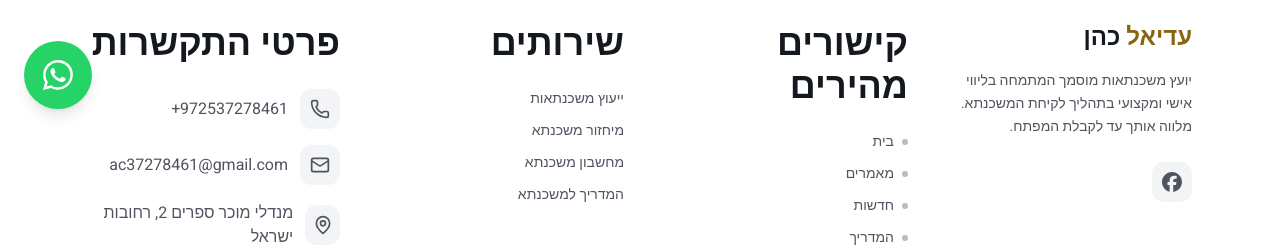
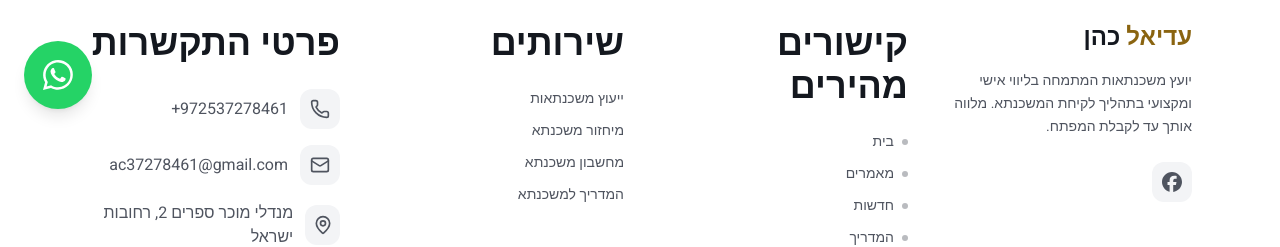
Before and after one commit to yosefus-flavius/adiel-cohen, a Next.js app: page /login in a window 1280 px wide. Shown: the part 667-914 px from the top of the page. Built offline with nearby package versions, Linux system fonts and the light colour scheme; no server answers.

Commit message:
מוסמך

```diff
--- a/components/layout/footer.tsx
+++ b/components/layout/footer.tsx
@@ -20,7 +20,7 @@ export function Footer() {
                 </span>
               </Link>
               <p className="text-muted-foreground text-sm leading-relaxed mb-6">
-                יועץ משכנתאות מוסמך המתמחה בליווי אישי ומקצועי בתהליך לקיחת המשכנתא. מלווה אותך עד לקבלת המפתח.
+                יועץ משכנתאות המתמחה בליווי אישי ומקצועי בתהליך לקיחת המשכנתא. מלווה אותך עד לקבלת המפתח.
               </p>
               {/* Social Links */}
               <div className="flex gap-3">
--- a/components/ui/hero.tsx
+++ b/components/ui/hero.tsx
@@ -12,7 +12,7 @@ export function Hero() {
             עדיאל כהן
           </p>
           <h1 className="text-4xl font-extrabold leading-[1.1] tracking-tight text-foreground sm:text-5xl xl:text-6xl">
-            יועץ משכנתאות מוסמך.
+            יועץ משכנתאות.
             <br />
             <span className="text-[var(--color-brand-gold-text)]">בדקו כמה תשלמו בחודש.</span>
           </h1>
--- a/components/ui/mobile-menu.tsx
+++ b/components/ui/mobile-menu.tsx
@@ -57,7 +57,7 @@ export function MobileMenu({ links = [] }: MobileMenuProps) {
         </nav>
 
         <p className="absolute inset-x-4 bottom-8 text-center text-sm text-muted-foreground">
-          יועץ משכנתאות מוסמך
+          יועץ משכנתאות
         </p>
       </SheetContent>
     </Sheet>
```
